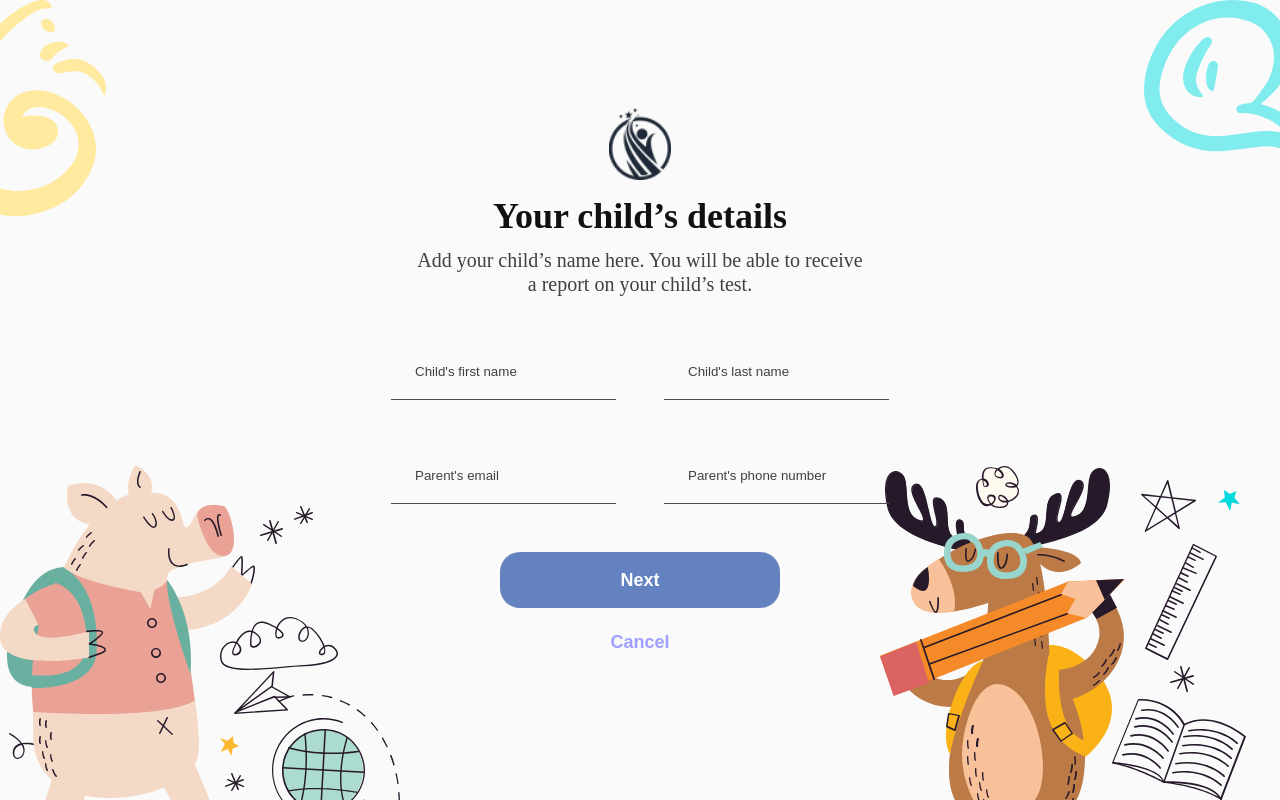
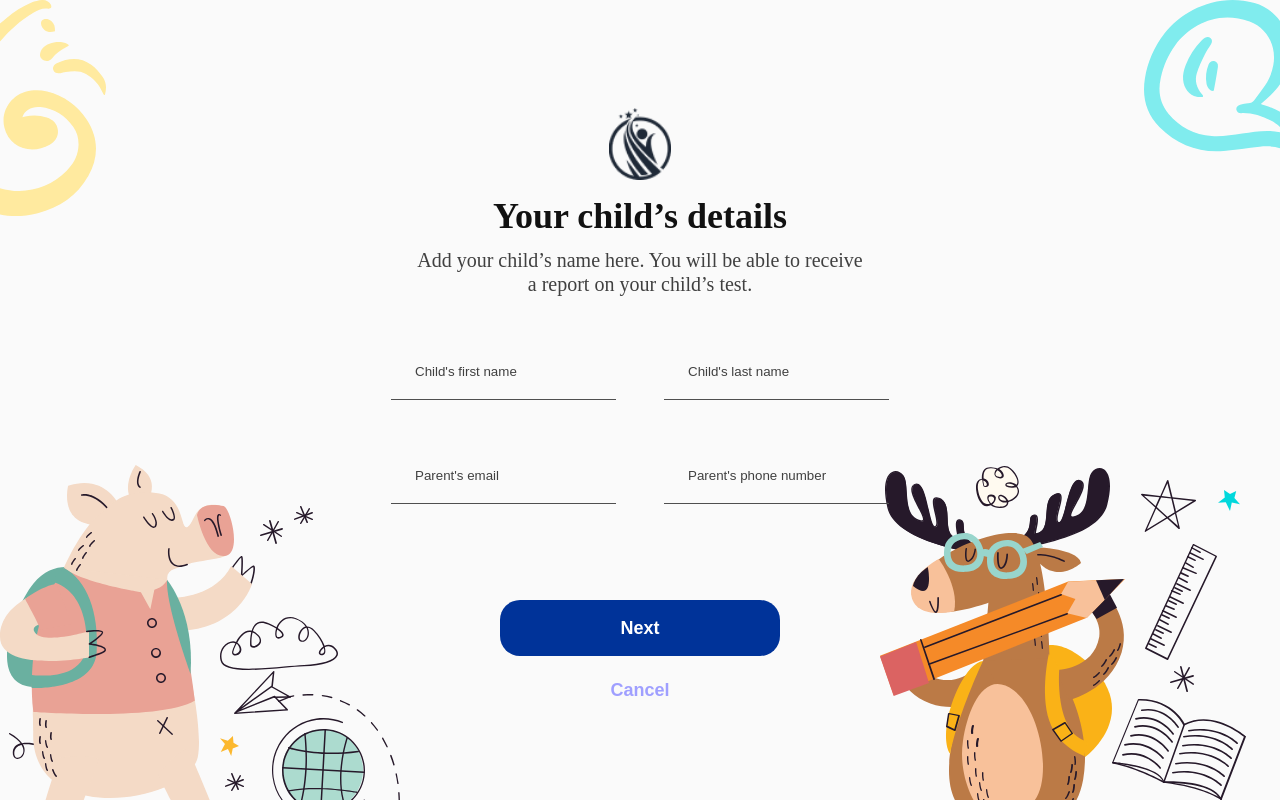
Before and after one commit to Azerii/bfcc-client, a React (Create React App) app: page /register/details in a window 1280 px wide. Built offline with nearby package versions, Linux system fonts and the light colour scheme.

Commit message:
store details

```diff
--- a/package.json
+++ b/package.json
@@ -8,6 +8,7 @@
     "@testing-library/user-event": "^12.1.10",
     "@types/dotenv": "^8.2.0",
     "dotenv": "^10.0.0",
+    "formik": "^2.2.9",
     "react": "^17.0.2",
     "react-dom": "^17.0.2",
     "react-redux": "^7.2.5",
@@ -16,7 +17,8 @@
     "redux-persist": "^6.0.0",
     "redux-thunk": "^2.3.0",
     "styled-components": "^5.3.1",
-    "web-vitals": "^1.0.1"
+    "web-vitals": "^1.0.1",
+    "yup": "^0.32.11"
   },
   "scripts": {
     "start": "react-scripts start",
--- a/src/components/FormGroup.jsx
+++ b/src/components/FormGroup.jsx
@@ -1,10 +1,12 @@
 import React, { useState } from "react";
 import styled from "styled-components";
 import PropTypes from "prop-types";
+import { useField } from "formik";
 
 const Wrapper = styled.div`
+  .fieldWrapper {
     display: flex;
-  flex-direction: column-reverse;
+    flex-direction: column;
     justify-content: center;
     width: 100%;
     height: ${(props) =>
@@ -12,6 +14,18 @@ const Wrapper = styled.div`
     padding: ${(props) =>
       props.fieldStyle === "longText" ? "1.8rem 2.4rem" : "0 2.4rem"};
     border-bottom: 1px solid #4f4f4f;
+
+    &.error {
+      border-color: var(--accent_2_dark);
+    }
+  }
+
+  .errorText {
+    display: block;
+    color: var(--accent_2_main);
+    font-size: 14px;
+    margin-top: 0.6rem;
+  }
 
   input,
   textarea {
@@ -37,14 +51,8 @@ const Wrapper = styled.div`
   }
 `;
 
-const FormGroup = ({
-  fieldStyle,
-  type,
-  name,
-  placeholder,
-  required,
-  onChange,
-}) => {
+const FormGroup = ({ fieldStyle, type, name, placeholder, required }) => {
+  const [field, meta] = useField(name);
   const [showLabel, setShowLabel] = useState(false);
 
   const toggleLabel = (e) => {
@@ -53,53 +61,46 @@ const FormGroup = ({
     } else {
       setShowLabel(false);
     }
-    onChange(e);
   };
 
   return (
     <Wrapper fieldStyle={fieldStyle}>
+      <div
+        className={`fieldWrapper${meta.touched && meta.error ? " error" : ""}`}
+      >
+        {showLabel && <label htmlFor={name}>{placeholder}</label>}
         {fieldStyle === "shortText" && (
-        <>
           <input
+            {...field}
             className="textSmall"
             type={type || "text"}
             id={name}
             name={name}
             placeholder={placeholder}
-            onBlur={toggleLabel}
-            onChange={toggleLabel}
             required={required || false}
+            onBlur={(e) => {
+              toggleLabel(e);
+              field.onBlur(e);
+            }}
+            onChange={(e) => {
+              toggleLabel(e);
+              field.onChange(e);
+            }}
           />
-          {showLabel && <label htmlFor={name}>{placeholder}</label>}
-        </>
         )}
         {fieldStyle === "longText" && (
-        <>
           <textarea
             className="textSmall"
             id={name}
             name={name}
             placeholder={placeholder}
             required={required || false}
+            {...field}
           />
-          {showLabel && <label htmlFor={name}>{placeholder}</label>}
-        </>
         )}
-
-      {!(fieldStyle === "shortText") && !(fieldStyle === "longText") && (
-        <>
-          <input
-            className="textSmall"
-            type={type || "text"}
-            id={name}
-            name={name}
-            placeholder={placeholder}
-            onBlur={toggleLabel}
-            onChange={toggleLabel}
-            required={required || false}
-          />
-          {showLabel && <label htmlFor={name}>{placeholder}</label>}
-        </>
+      </div>
+      {meta.touched && meta.error && (
+        <span className="errorText">{meta.error}</span>
       )}
     </Wrapper>
   );
--- a/src/pages/Register.jsx
+++ b/src/pages/Register.jsx
@@ -14,6 +14,8 @@ import { useState } from "react";
 import Button from "components/Button";
 import { Route, useHistory } from "react-router-dom";
 import FormGroup from "components/FormGroup";
+import { Formik } from "formik";
+import * as Yup from "yup";
 
 const Content = styled.div`
   position: relative;
@@ -70,12 +72,6 @@ const Content = styled.div`
     }
   }
 
-  .details {
-    display: grid;
-    grid-template-columns: repeat(2, 1fr);
-    grid-gap: 4.8rem;
-  }
-
   .cancelBtn {
     color: #ffffff;
 
@@ -85,29 +81,41 @@ const Content = styled.div`
   }
 `;
 
-const ageGroups = [
-  "Year 1",
-  "Year 2",
-  "Year 3",
-  "Year 4",
-  "Year 5",
-  "Year 6",
-  "Year 7",
-  "Year 8",
-  "Year 9",
-  "Year 10",
-];
+const FormWrapper = styled.form`
+  display: grid;
+  grid-template-columns: repeat(2, 1fr);
+  grid-gap: 4.8rem;
+
+  .spanFull {
+    grid-column: 1/3;
+  }
+`;
+
+const ageGroups = [1, 2, 3, 4, 5, 6, 7, 8, 9, 10];
 
 const Register = () => {
   const router = useHistory();
   const [ageGroup, setAgeGroup] = useState("");
-  const [firstName, setFirstName] = useState("");
-  const [lastName, setLastName] = useState("");
-  const [email, setEmail] = useState("");
-  const [phone, setPhone] = useState("");
   const [testTime, setTestTime] = useState("");
 
-  const handleSubmit = () => {};
+  const selectAgeGroup = () => {
+    localStorage.setItem("ageGroup", ageGroup);
+    router.push("/register/details");
+  };
+
+  const setDetails = (details) => {
+    localStorage.setItem("details", JSON.stringify(details));
+    router.push("/register/test-time");
+  };
+
+  const schema = Yup.object({
+    first_name: Yup.string().required("Field required"),
+    last_name: Yup.string().required("Field required"),
+    email: Yup.string()
+      .email("Invalid email address")
+      .required("Field required"),
+    phone: Yup.string().required("Field required"),
+  });
 
   return (
     <>
@@ -154,7 +162,7 @@ const Register = () => {
               {ageGroups.map((level) => (
                 <Button
                   key={level}
-                  text={level}
+                  text={`Year ${level}`}
                   bg="#ffffff"
                   color="var(--black_3)"
                   className={`t1 textBold item${
@@ -170,10 +178,15 @@ const Register = () => {
               width="28rem"
               className="textBold"
               disabled={!ageGroup}
-              onClick={() => router.push("/register/details")}
+              onClick={() => selectAgeGroup()}
             />
             <Spacer y={2.4} />
-            <button className="p1 textBold cancelBtn">Cancel</button>
+            <button
+              className="p1 textBold cancelBtn"
+              onClick={() => router.push("/")}
+            >
+              Cancel
+            </button>
             <Spacer y={4.8} />
           </Content>
         </Layout>
@@ -213,41 +226,50 @@ const Register = () => {
               report on your child’s test.
             </p>
             <Spacer y={4.8} />
-            <form onSubmit={handleSubmit} className="details">
+
+            <Formik
+              initialValues={{
+                first_name: "",
+                last_name: "",
+                email: "",
+                phone: "",
+              }}
+              validationSchema={schema}
+              onSubmit={(values) => {
+                setDetails(values);
+              }}
+            >
+              {({ handleSubmit, isValid }) => (
+                <FormWrapper onSubmit={handleSubmit}>
                   <FormGroup
                     fieldStyle="shortText"
                     name="first_name"
                     placeholder={`Child's first name`}
-                onChange={(e) => setFirstName(e.target.value)}
                   />
                   <FormGroup
                     fieldStyle="shortText"
                     name="last_name"
                     placeholder={`Child's last name`}
-                onChange={(e) => setLastName(e.target.value)}
                   />
                   <FormGroup
                     fieldStyle="shortText"
                     type="email"
                     name="email"
                     placeholder={`Parent's email`}
-                onChange={(e) => setEmail(e.target.value)}
                   />
                   <FormGroup
                     fieldStyle="shortText"
                     name="phone"
                     placeholder={`Parent's phone number`}
-                onChange={(e) => setPhone(e.target.value)}
                   />
-            </form>
+                  <div className="spanFull flexColumn alignCenter">
                     <Spacer y={4.8} />
                     <Button
                       type="submit"
                       text="Next"
                       width="28rem"
                       className="textBold"
-              disabled={!firstName || !lastName || !email || !phone}
-              onClick={() => router.push("/register/test-time")}
+                      disabled={!isValid}
                     />
                     <Spacer y={2.4} />
                     <button
@@ -257,6 +279,11 @@ const Register = () => {
                     >
                       Cancel
                     </button>
+                  </div>
+                </FormWrapper>
+              )}
+            </Formik>
+
             <Spacer y={4.8} />
           </Content>
         </Layout>
```
Also changed, not shown: 1 other file (tests, documents, lock files or other folders). Lines whose indentation alone changed are shown as unchanged.
